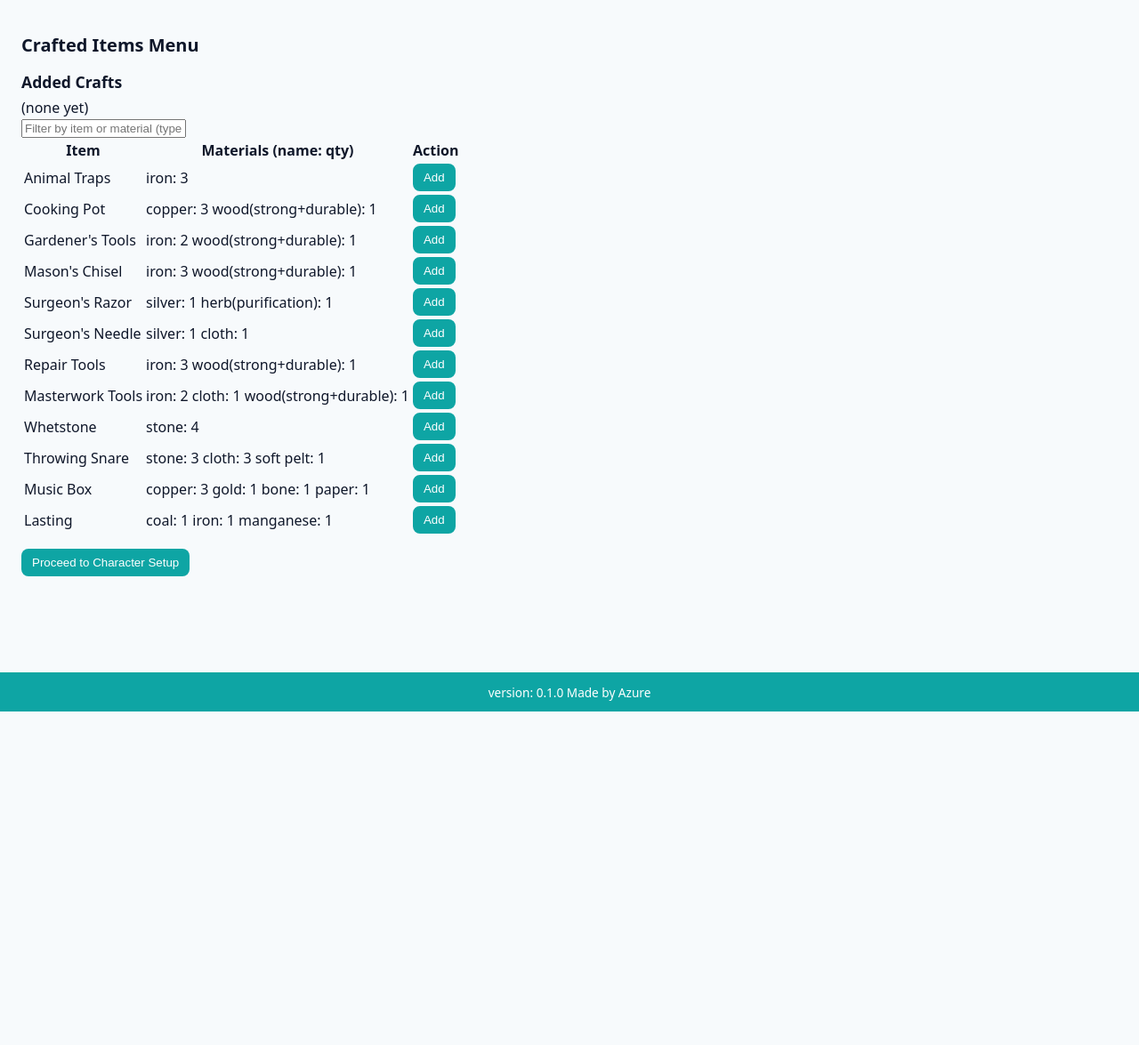
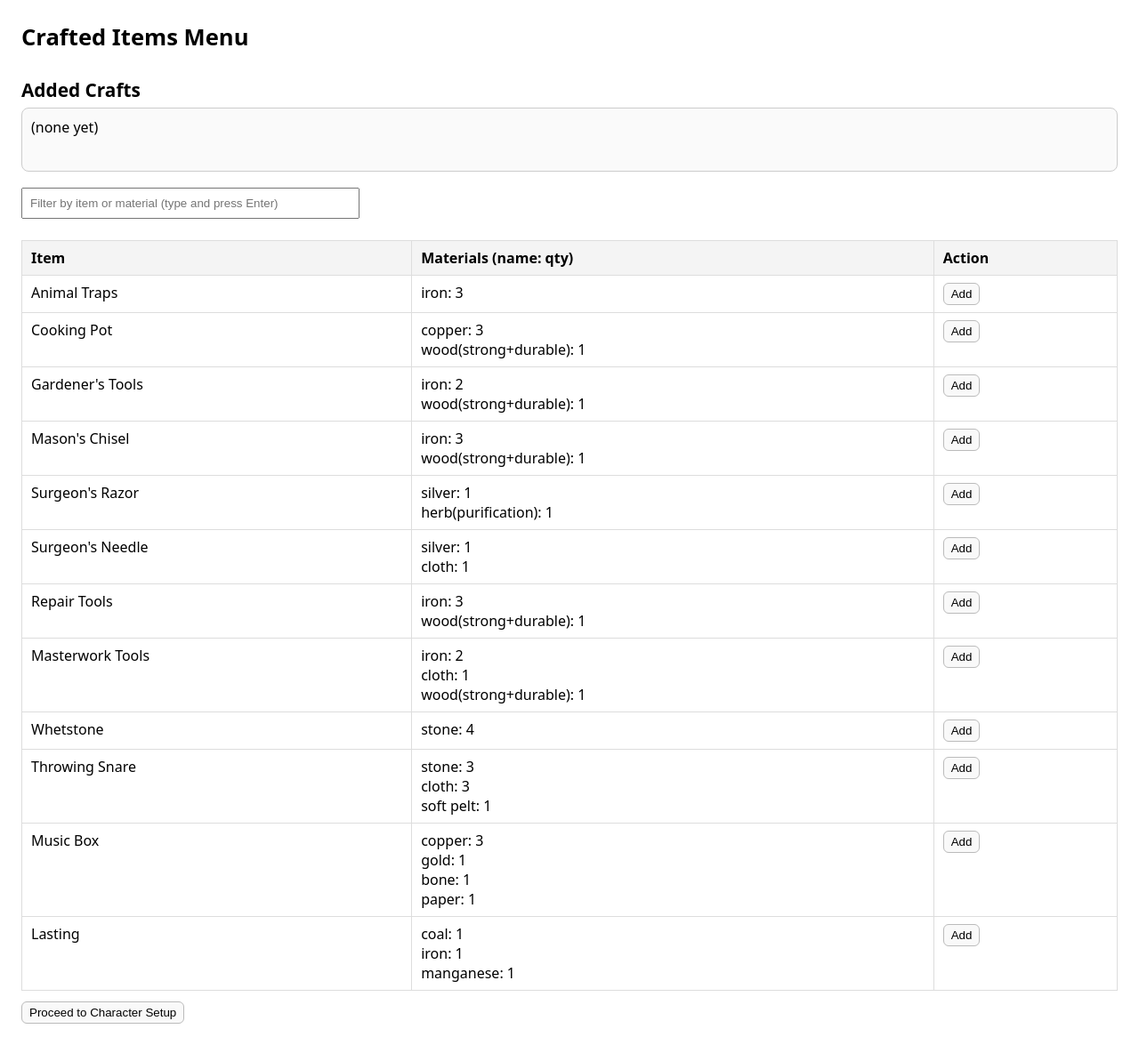
Before and after one commit to NMiraglia05/Pull_Automator, a Python web app: template templates/select_items.html in a window 1280 px wide. Shown: the whole page at 89% size. Before the commit the page ends 800 px from the top, so only its background shows below. Run offline with Jinja, Linux system fonts and the light colour scheme; the template is opened without the code that fills it, so the values that code supplies are empty.

Commit message:
Update select_items.html

```diff
--- a/templates/select_items.html
+++ b/templates/select_items.html
@@ -1,7 +1,27 @@
-{% extends "template.html" %}
-{% block title %}Crafted Items Menu{% endblock %}
 
-{% block content %}
+<!doctype html>
+<html lang="en">
+<head>
+  <meta charset="utf-8" />
+  <meta name="viewport" content="width=device-width,initial-scale=1" />
+  <title>Crafted Items Menu</title>
+  <style>
+    body{font-family:system-ui,-apple-system,Segoe UI,Roboto,"Helvetica Neue",Arial;margin:24px}
+    h1{font-size:1.6rem;margin-bottom:12px}
+    h2{font-size:1.3rem;margin-top:28px;margin-bottom:6px}
+    table{width:100%;border-collapse:collapse;margin-top:12px}
+    th,td{padding:8px 10px;border:1px solid #ddd;text-align:left;vertical-align:top}
+    th{background:#f4f4f4}
+    .materials{white-space:pre-wrap;font-family:inherit}
+    .search{margin-bottom:12px;padding:8px;width:100%;max-width:360px}
+    button{padding:4px 8px;border:1px solid #bbb;border-radius:6px;background:#f9f9f9;cursor:pointer;transition:background 0.2s}
+    button:hover{background:#e9e9e9}
+    #added-box{border:1px solid #ccc;border-radius:8px;padding:10px;background:#fafafa;min-height:50px;margin-bottom:18px}
+    .added-item{padding:3px 0}
+    .actions{margin-top:12px}
+  </style>
+</head>
+<body>
   <h1>Crafted Items Menu</h1>
 
   <h2>Added Crafts</h2>
@@ -91,4 +111,5 @@ document.getElementById("goToGathering").addEventListener("click", async () => {
   window.location.href = data.redirect;
 });
 </script>
-{% endblock %}
+</body>
+</html>
```
Lines whose indentation alone changed are shown as unchanged.
